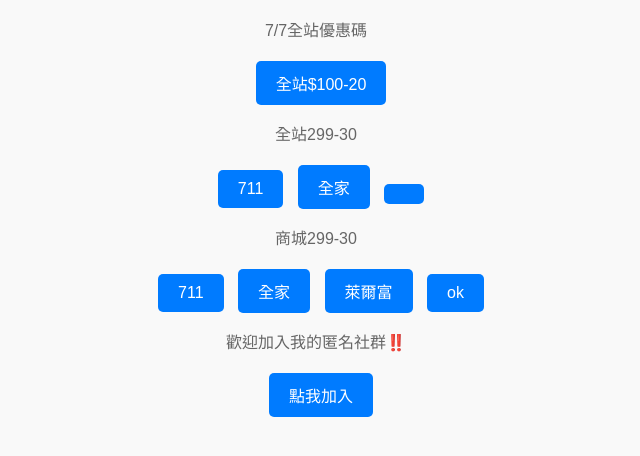
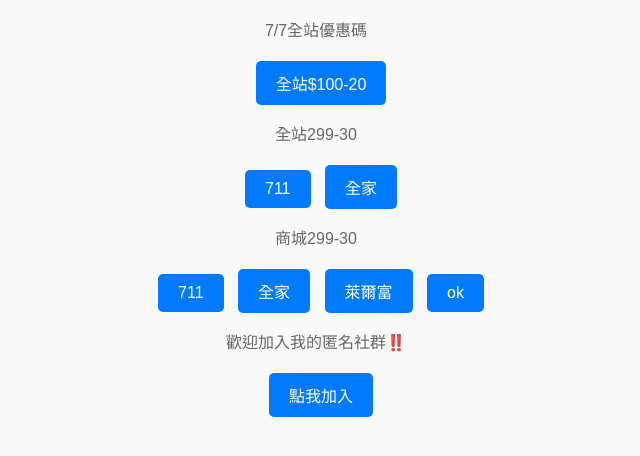
Before and after one commit to 1savmoney/0127-group-exclusive, a plain HTML site: page index.html in a window 1280 px wide. Shown: the part 144-600 px from the top of the page, without its empty margins (324-964 px from the left). Drawn offline with Linux system fonts and the light colour scheme.

Commit message:
Update index.html

```diff
--- a/index.html
+++ b/index.html
@@ -17,7 +17,7 @@
     <p>全站299-30</p>
          <button onclick="handleRedirect('SP7SV', 'https://s.shopee.tw/1qQpkHwtrO')">711 </button>
         <button onclick="handleRedirect('FM7SP', 'https://s.shopee.tw/1qQpkHwtrO')">全家 </button>
-        <button onclick="handleRedirect('edm618go', 'https://s.shopee.tw/1qQpkHwtrO')"></button>
+
 
         <p>商城299-30</p>
         <button onclick="handleRedirect('AP7SEVEN', 'https://s.shopee.tw/1qQpkHwtrO')">711</button>
```
